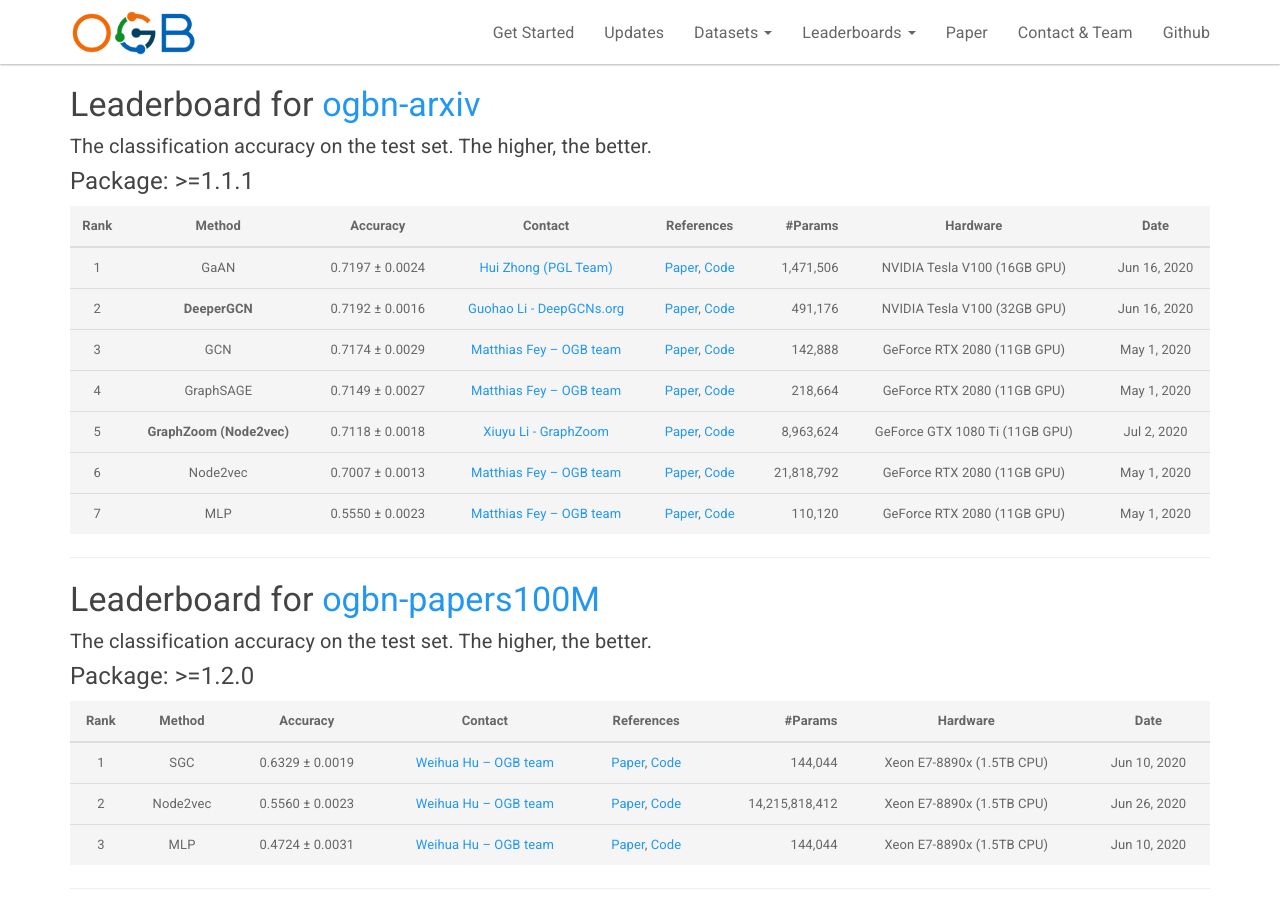
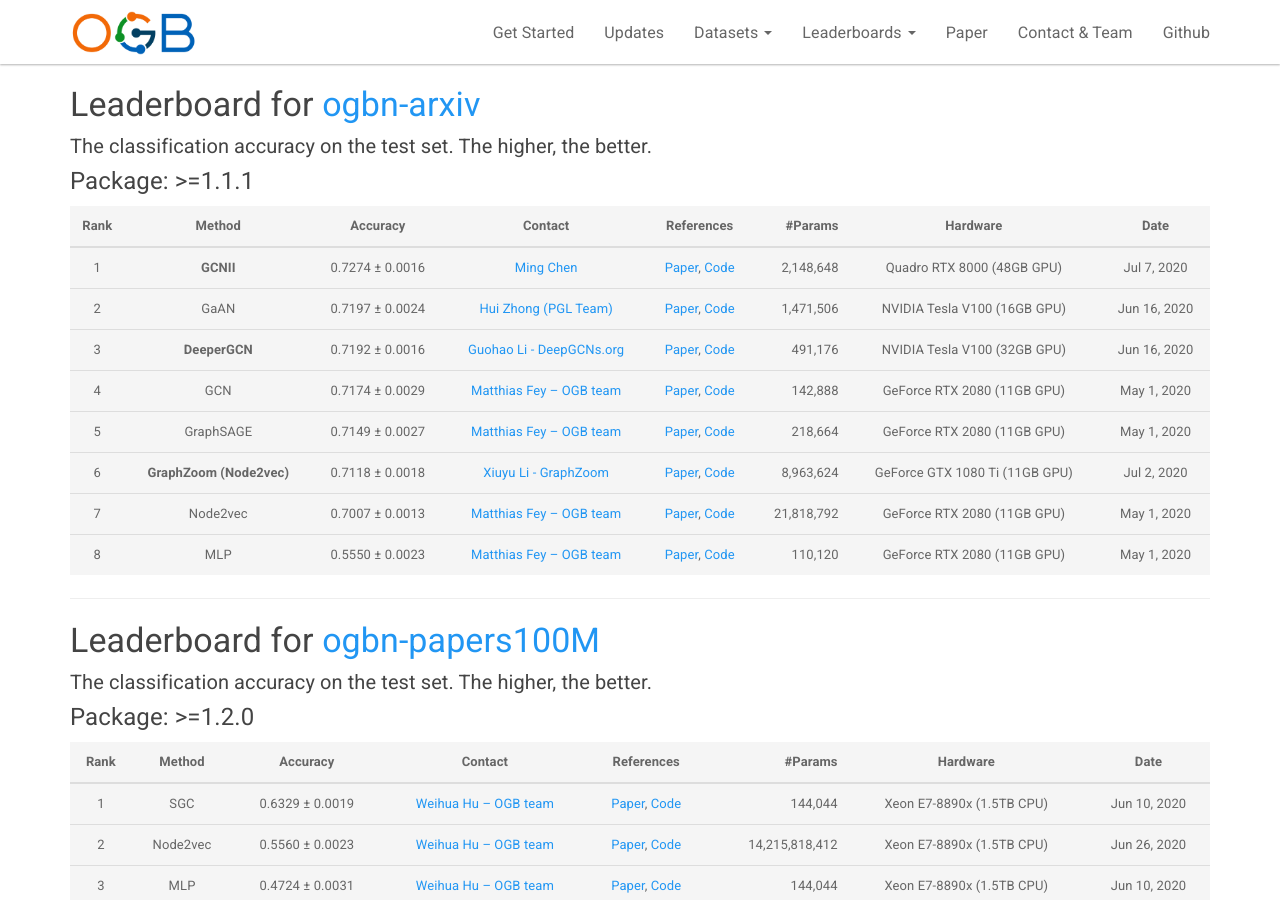
Before and after one commit to snap-stanford/ogb-web, a Jekyll site: the page built from _docs/leaderboard/leader_nodeprop.md, in a window 1280 px wide and 900 px high, scrolled down 1526 px. Built offline with Jekyll 4.4.1, drawn with Linux system fonts in a browser that asks for light colours.

Commit message:
updateleaderboard

```diff
--- a/_docs/leaderboard/leader_nodeprop.md
+++ b/_docs/leaderboard/leader_nodeprop.md
@@ -70,13 +70,14 @@ The **bold** method name indicates that the implementation is **official** (by t
 
 | Rank  | Method | Accuracy | Contact | References | #Params | Hardware | Date
 |:----:|:-----:|:------:|:-----:|:-----:|-----:|:-----:|:-----:|
-|  1  |  GaAN  | 0.7197 ± 0.0024   | [Hui Zhong (PGL Team)](mailto:zhonghui03@baidu.com) | [Paper](https://arxiv.org/abs/1803.07294), [Code](https://github.com/PaddlePaddle/PGL/tree/master/ogb_examples/nodeproppred/ogbn-arxiv) | 1,471,506 | NVIDIA Tesla V100 (16GB GPU) | Jun 16, 2020 |
-|  2  |  **DeeperGCN**  | 0.7192 ± 0.0016   | [Guohao Li - DeepGCNs.org](mailto:guohao.li@kaust.edu.sa) | [Paper](https://arxiv.org/abs/2006.07739), [Code](https://github.com/lightaime/deep_gcns_torch/tree/master/examples/ogb) | 491,176 | NVIDIA Tesla V100 (32GB GPU) | Jun 16, 2020 |
-|  3  |  GCN  | 0.7174 ± 0.0029   | [Matthias Fey -- OGB team](mailto:matthias.fey@tu-dortmund.de) | [Paper](https://arxiv.org/abs/1609.02907), [Code](https://github.com/snap-stanford/ogb/tree/master/examples/nodeproppred/arxiv) | 142,888 | GeForce RTX 2080 (11GB GPU) | May 1, 2020 |
-|  4  |  GraphSAGE  | 0.7149 ± 0.0027   | [Matthias Fey -- OGB team](mailto:matthias.fey@tu-dortmund.de) | [Paper](https://arxiv.org/abs/1706.02216), [Code](https://github.com/snap-stanford/ogb/tree/master/examples/nodeproppred/arxiv) | 218,664 | GeForce RTX 2080 (11GB GPU) | May 1, 2020 |
-|  5  |  **GraphZoom (Node2vec)**  | 0.7118 ± 0.0018   | [Xiuyu Li - GraphZoom](mailto:xl289@cornell.edu) | [Paper](https://openreview.net/forum?id=r1lGO0EKDH), [Code](https://github.com/cornell-zhang/GraphZoom/tree/master/ogb/ogbn-arxiv) | 8,963,624 | GeForce GTX 1080 Ti (11GB GPU) | Jul 2, 2020 |
-|  6  |  Node2vec  | 0.7007 ± 0.0013   | [Matthias Fey -- OGB team](mailto:matthias.fey@tu-dortmund.de) | [Paper](https://arxiv.org/abs/1607.00653), [Code](https://github.com/snap-stanford/ogb/tree/master/examples/nodeproppred/arxiv) | 21,818,792 | GeForce RTX 2080 (11GB GPU) | May 1, 2020 |
-|  7  |  MLP  | 0.5550 ± 0.0023   | [Matthias Fey -- OGB team](mailto:matthias.fey@tu-dortmund.de) | [Paper](https://arxiv.org/abs/2005.00687), [Code](https://github.com/snap-stanford/ogb/tree/master/examples/nodeproppred/arxiv) | 110,120 | GeForce RTX 2080 (11GB GPU) | May 1, 2020 |
+|  1  |  **GCNII**  | 0.7274 ± 0.0016   | [Ming Chen](mailto:chennnming@outlook.com) | [Paper](https://arxiv.org/abs/2007.02133), [Code](https://github.com/chennnM/GCNII/tree/master/PyG/ogbn-arxiv) | 2,148,648 | Quadro RTX 8000 (48GB GPU) | Jul 7, 2020 |
+|  2  |  GaAN  | 0.7197 ± 0.0024   | [Hui Zhong (PGL Team)](mailto:zhonghui03@baidu.com) | [Paper](https://arxiv.org/abs/1803.07294), [Code](https://github.com/PaddlePaddle/PGL/tree/master/ogb_examples/nodeproppred/ogbn-arxiv) | 1,471,506 | NVIDIA Tesla V100 (16GB GPU) | Jun 16, 2020 |
+|  3  |  **DeeperGCN**  | 0.7192 ± 0.0016   | [Guohao Li - DeepGCNs.org](mailto:guohao.li@kaust.edu.sa) | [Paper](https://arxiv.org/abs/2006.07739), [Code](https://github.com/lightaime/deep_gcns_torch/tree/master/examples/ogb) | 491,176 | NVIDIA Tesla V100 (32GB GPU) | Jun 16, 2020 |
+|  4  |  GCN  | 0.7174 ± 0.0029   | [Matthias Fey -- OGB team](mailto:matthias.fey@tu-dortmund.de) | [Paper](https://arxiv.org/abs/1609.02907), [Code](https://github.com/snap-stanford/ogb/tree/master/examples/nodeproppred/arxiv) | 142,888 | GeForce RTX 2080 (11GB GPU) | May 1, 2020 |
+|  5  |  GraphSAGE  | 0.7149 ± 0.0027   | [Matthias Fey -- OGB team](mailto:matthias.fey@tu-dortmund.de) | [Paper](https://arxiv.org/abs/1706.02216), [Code](https://github.com/snap-stanford/ogb/tree/master/examples/nodeproppred/arxiv) | 218,664 | GeForce RTX 2080 (11GB GPU) | May 1, 2020 |
+|  6  |  **GraphZoom (Node2vec)**  | 0.7118 ± 0.0018   | [Xiuyu Li - GraphZoom](mailto:xl289@cornell.edu) | [Paper](https://openreview.net/forum?id=r1lGO0EKDH), [Code](https://github.com/cornell-zhang/GraphZoom/tree/master/ogb/ogbn-arxiv) | 8,963,624 | GeForce GTX 1080 Ti (11GB GPU) | Jul 2, 2020 |
+|  7  |  Node2vec  | 0.7007 ± 0.0013   | [Matthias Fey -- OGB team](mailto:matthias.fey@tu-dortmund.de) | [Paper](https://arxiv.org/abs/1607.00653), [Code](https://github.com/snap-stanford/ogb/tree/master/examples/nodeproppred/arxiv) | 21,818,792 | GeForce RTX 2080 (11GB GPU) | May 1, 2020 |
+|  8  |  MLP  | 0.5550 ± 0.0023   | [Matthias Fey -- OGB team](mailto:matthias.fey@tu-dortmund.de) | [Paper](https://arxiv.org/abs/2005.00687), [Code](https://github.com/snap-stanford/ogb/tree/master/examples/nodeproppred/arxiv) | 110,120 | GeForce RTX 2080 (11GB GPU) | May 1, 2020 |
 
 
 
```
